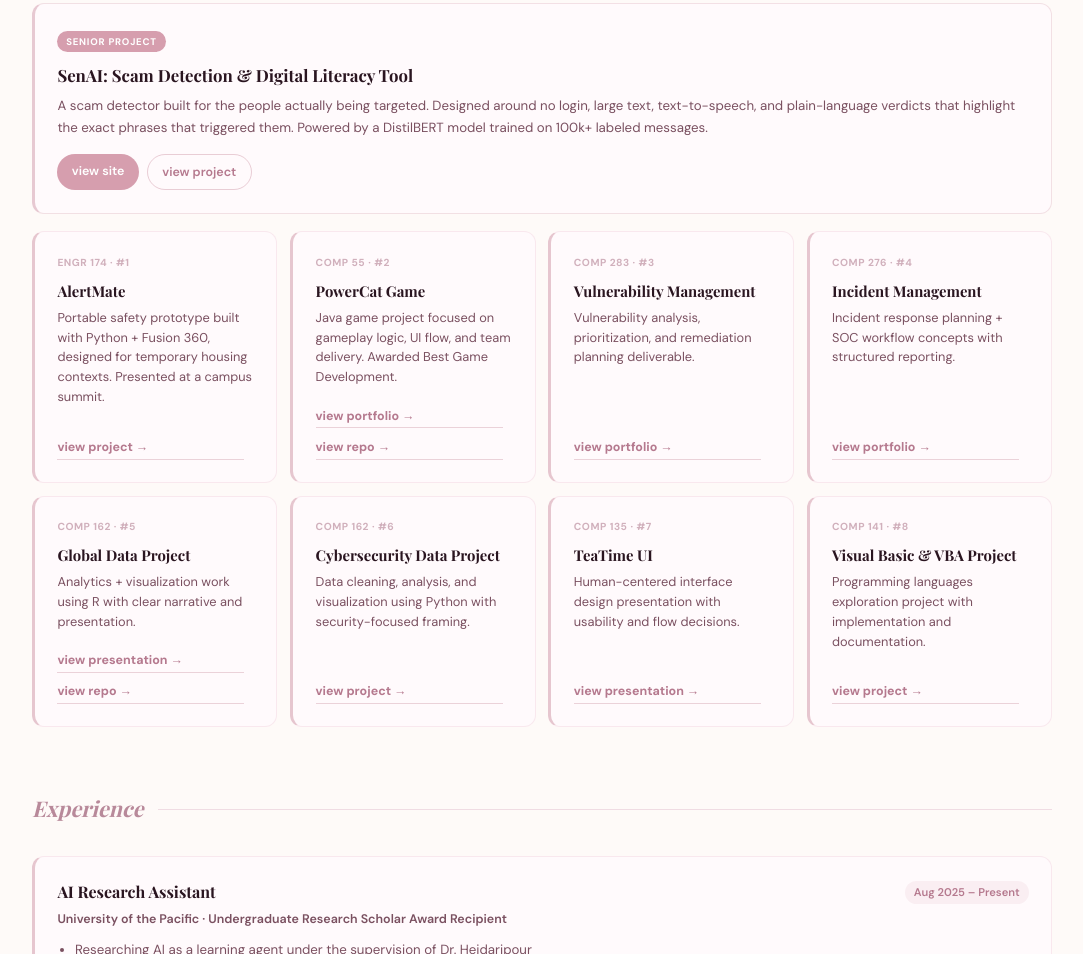
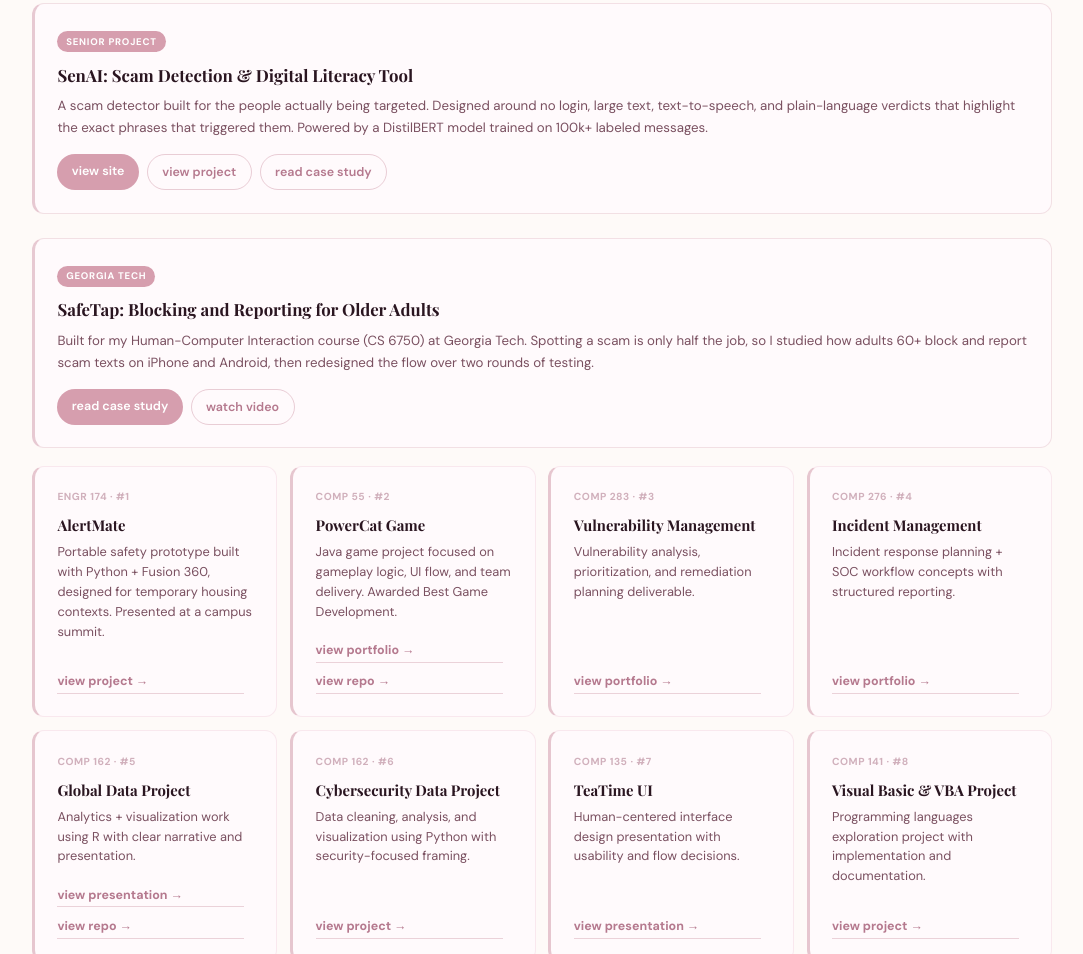
Before and after one commit to FaizahM1/faizahm1.github.io, a plain HTML site: page index.html in a window 1280 px wide. Shown: the part 952-1906 px from the top of the page, without its empty margins (98-1181 px from the left). Drawn offline with nearby package versions, Linux system fonts and the light colour scheme; a web font is replaced by a local one.

Commit message:
Update index.html

```diff
--- a/index.html
+++ b/index.html
@@ -70,6 +70,17 @@
         <div class="btns">
           <a href="https://senaisite.vercel.app/" target="_blank" class="btn">view site</a>
           <a href="https://scholarlycommons.pacific.edu/soecs-projects/2025/events/42/" target="_blank" class="btn btn-out">view project</a>
+          <a href="docs/senai.pdf" target="_blank" class="btn btn-out">read case study</a>
+        </div>
+      </div>
+
+      <div class="featured" style="margin-top:24px">
+        <span class="badge">Georgia Tech</span>
+        <h3>SafeTap: Blocking and Reporting for Older Adults</h3>
+        <p>Built for my Human-Computer Interaction course (CS 6750) at Georgia Tech. Spotting a scam is only half the job, so I studied how adults 60+ block and report scam texts on iPhone and Android, then redesigned the flow over two rounds of testing.</p>
+        <div class="btns">
+          <a href="docs/safetap.pdf" target="_blank" class="btn">read case study</a>
+          <a href="https://drive.google.com/file/d/1C8106IEz3pxbqEB4HpPwnQPtS1a6U0GI/view?usp=sharing" target="_blank" class="btn btn-out">watch video</a>
         </div>
       </div>
 
```
